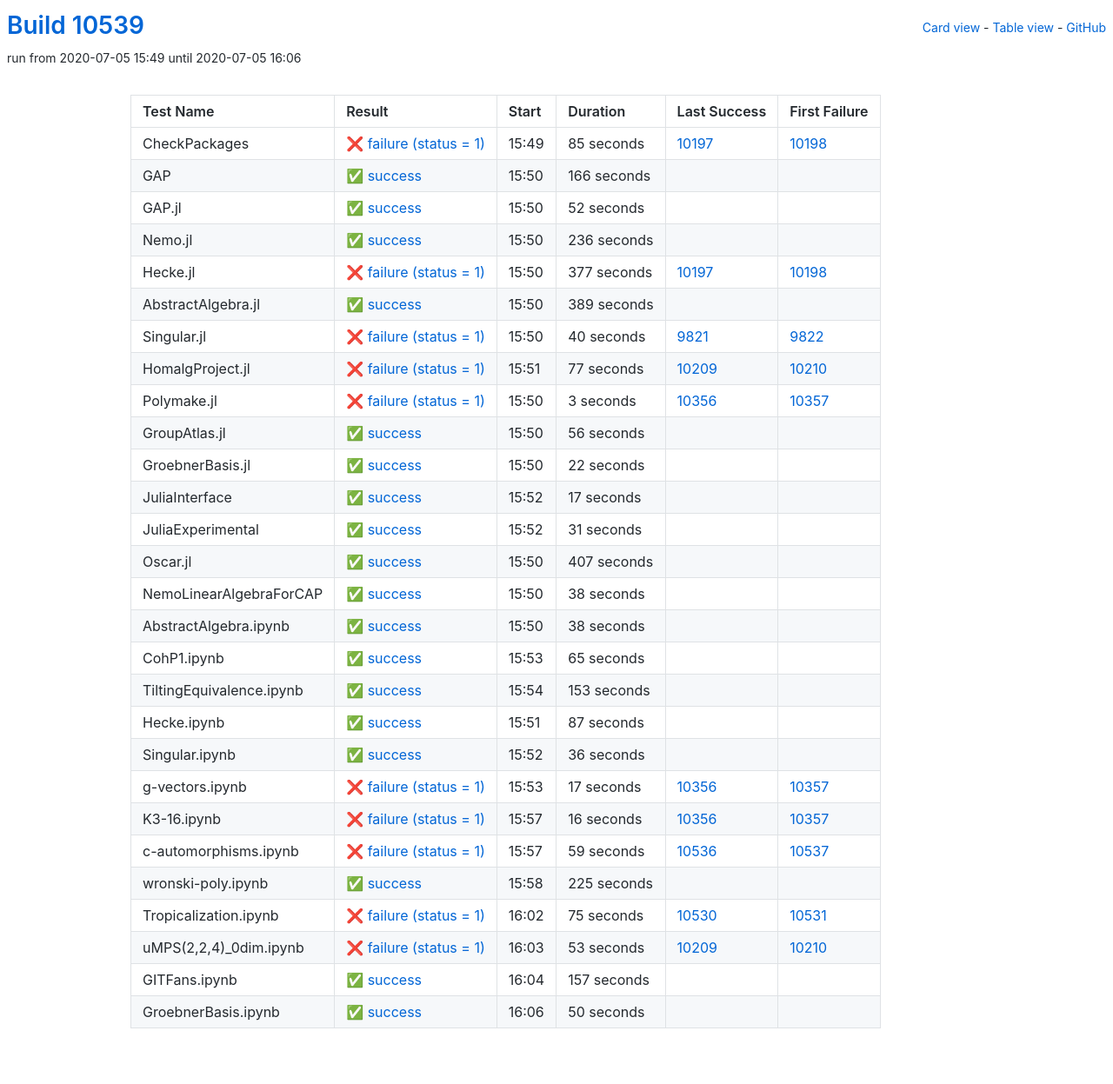
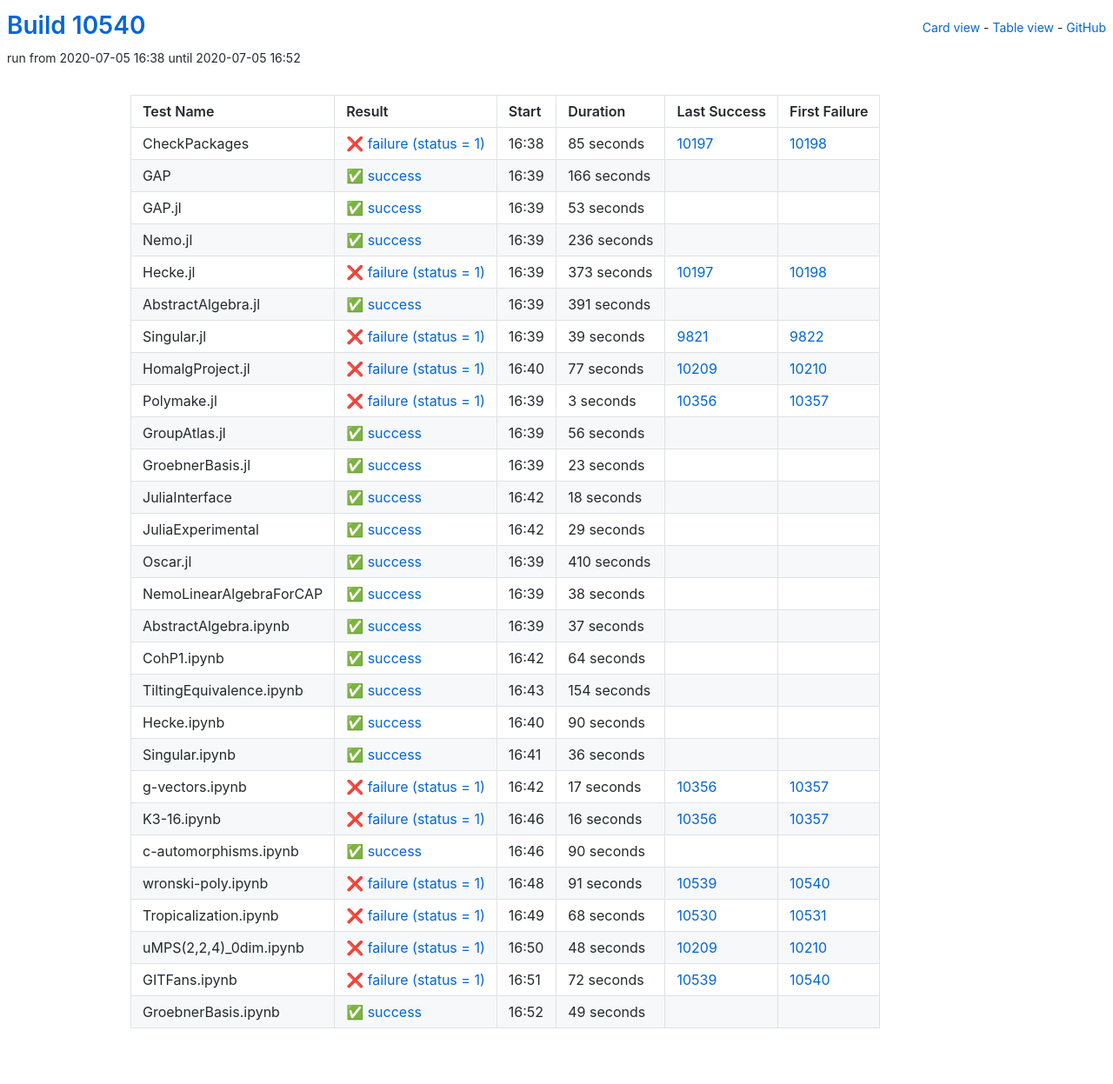
Before and after one commit to oscar-system/oscar-ci-status, a Jekyll site: the page built from table.html, in a window 1280 px wide. Shown: the whole page at 87% size. Built offline with Jekyll 4.4.1, drawn with Linux system fonts in a browser that asks for light colours.

Commit message:
Build #10540

```diff
--- a/_data/ci.yml
+++ b/_data/ci.yml
@@ -1,6 +1,6 @@
 ---
-build: 10539
-build_url: https://oscarci.mathematik.uni-kl.de/job/oscar/10539/
+build: 10540
+build_url: https://oscarci.mathematik.uni-kl.de/job/oscar/10540/
 job: oscar
 organization: oscar-system
 repo: oscar-ci-status
@@ -8,8 +8,8 @@ repourl: https://github.com/oscar-system/oscar-ci-status
 tests:
 - name: CheckPackages
   id: checkpackages
-  log: https://oscarci.mathematik.uni-kl.de/job/oscar/10539/artifact/logs/build-10539/CheckPackages.log
-  start: 2020-07-05 15:49
+  log: https://oscarci.mathematik.uni-kl.de/job/oscar/10540/artifact/logs/build-10540/CheckPackages.log
+  start: 2020-07-05 16:38
   success: false
   exitcode: 1
   status: failure
@@ -20,8 +20,8 @@ tests:
   first_failure_url: https://oscarci.mathematik.uni-kl.de/job/oscar/10198/
 - name: GAP
   id: gap
-  log: https://oscarci.mathematik.uni-kl.de/job/oscar/10539/artifact/logs/build-10539/GAP.log
-  start: 2020-07-05 15:50
+  log: https://oscarci.mathematik.uni-kl.de/job/oscar/10540/artifact/logs/build-10540/GAP.log
+  start: 2020-07-05 16:39
   success: true
   exitcode: 0
   status: success
@@ -32,20 +32,20 @@ tests:
   first_failure_url:
 - name: GAP.jl
   id: gap-jl
-  log: https://oscarci.mathematik.uni-kl.de/job/oscar/10539/artifact/logs/build-10539/GAP.jl.log
-  start: 2020-07-05 15:50
+  log: https://oscarci.mathematik.uni-kl.de/job/oscar/10540/artifact/logs/build-10540/GAP.jl.log
+  start: 2020-07-05 16:39
   success: true
   exitcode: 0
   status: success
-  duration: 52
+  duration: 53
   last_success: false
   last_success_url:
   first_failure: false
   first_failure_url:
 - name: Nemo.jl
   id: nemo-jl
-  log: https://oscarci.mathematik.uni-kl.de/job/oscar/10539/artifact/logs/build-10539/Nemo.jl.log
-  start: 2020-07-05 15:50
+  log: https://oscarci.mathematik.uni-kl.de/job/oscar/10540/artifact/logs/build-10540/Nemo.jl.log
+  start: 2020-07-05 16:39
   success: true
   exitcode: 0
   status: success
@@ -56,44 +56,44 @@ tests:
   first_failure_url:
 - name: Hecke.jl
   id: hecke-jl
-  log: https://oscarci.mathematik.uni-kl.de/job/oscar/10539/artifact/logs/build-10539/Hecke.jl.log
-  start: 2020-07-05 15:50
+  log: https://oscarci.mathematik.uni-kl.de/job/oscar/10540/artifact/logs/build-10540/Hecke.jl.log
+  start: 2020-07-05 16:39
   success: false
   exitcode: 1
   status: failure
-  duration: 377
+  duration: 373
   last_success: 10197
   last_success_url: https://oscarci.mathematik.uni-kl.de/job/oscar/10197/
   first_failure: 10198
   first_failure_url: https://oscarci.mathematik.uni-kl.de/job/oscar/10198/
 - name: AbstractAlgebra.jl
   id: abstractalgebra-jl
-  log: https://oscarci.mathematik.uni-kl.de/job/oscar/10539/artifact/logs/build-10539/AbstractAlgebra.jl.log
-  start: 2020-07-05 15:50
+  log: https://oscarci.mathematik.uni-kl.de/job/oscar/10540/artifact/logs/build-10540/AbstractAlgebra.jl.log
+  start: 2020-07-05 16:39
   success: true
   exitcode: 0
   status: success
-  duration: 389
+  duration: 391
   last_success: false
   last_success_url:
   first_failure: false
   first_failure_url:
 - name: Singular.jl
   id: singular-jl
-  log: https://oscarci.mathematik.uni-kl.de/job/oscar/10539/artifact/logs/build-10539/Singular.jl.log
-  start: 2020-07-05 15:50
+  log: https://oscarci.mathematik.uni-kl.de/job/oscar/10540/artifact/logs/build-10540/Singular.jl.log
+  start: 2020-07-05 16:39
   success: false
   exitcode: 1
   status: failure
-  duration: 40
+  duration: 39
   last_success: 9821
   last_success_url: https://oscarci.mathematik.uni-kl.de/job/oscar/9821/
   first_failure: 9822
   first_failure_url: https://oscarci.mathematik.uni-kl.de/job/oscar/9822/
 - name: HomalgProject.jl
   id: homalgproject-jl
-  log: https://oscarci.mathematik.uni-kl.de/job/oscar/10539/artifact/logs/build-10539/HomalgProject.jl.log
-  start: 2020-07-05 15:51
+  log: https://oscarci.mathematik.uni-kl.de/job/oscar/10540/artifact/logs/build-10540/HomalgProject.jl.log
+  start: 2020-07-05 16:40
   success: false
   exitcode: 1
   status: failure
@@ -104,8 +104,8 @@ tests:
   first_failure_url: https://oscarci.mathematik.uni-kl.de/job/oscar/10210/
 - name: Polymake.jl
   id: polymake-jl
-  log: https://oscarci.mathematik.uni-kl.de/job/oscar/10539/artifact/logs/build-10539/Polymake.jl.log
-  start: 2020-07-05 15:50
+  log: https://oscarci.mathematik.uni-kl.de/job/oscar/10540/artifact/logs/build-10540/Polymake.jl.log
+  start: 2020-07-05 16:39
   success: false
   exitcode: 1
   status: failure
@@ -116,8 +116,8 @@ tests:
   first_failure_url: https://oscarci.mathematik.uni-kl.de/job/oscar/10357/
 - name: GroupAtlas.jl
   id: groupatlas-jl
-  log: https://oscarci.mathematik.uni-kl.de/job/oscar/10539/artifact/logs/build-10539/GroupAtlas.jl.log
-  start: 2020-07-05 15:50
+  log: https://oscarci.mathematik.uni-kl.de/job/oscar/10540/artifact/logs/build-10540/GroupAtlas.jl.log
+  start: 2020-07-05 16:39
   success: true
   exitcode: 0
   status: success
@@ -128,56 +128,56 @@ tests:
   first_failure_url:
 - name: GroebnerBasis.jl
   id: groebnerbasis-jl
-  log: https://oscarci.mathematik.uni-kl.de/job/oscar/10539/artifact/logs/build-10539/GroebnerBasis.jl.log
-  start: 2020-07-05 15:50
+  log: https://oscarci.mathematik.uni-kl.de/job/oscar/10540/artifact/logs/build-10540/GroebnerBasis.jl.log
+  start: 2020-07-05 16:39
   success: true
   exitcode: 0
   status: success
-  duration: 22
+  duration: 23
   last_success: false
   last_success_url:
   first_failure: false
   first_failure_url:
 - name: JuliaInterface
   id: juliainterface
-  log: https://oscarci.mathematik.uni-kl.de/job/oscar/10539/artifact/logs/build-10539/JuliaInterface.log
-  start: 2020-07-05 15:52
+  log: https://oscarci.mathematik.uni-kl.de/job/oscar/10540/artifact/logs/build-10540/JuliaInterface.log
+  start: 2020-07-05 16:42
   success: true
   exitcode: 0
   status: success
-  duration: 17
+  duration: 18
   last_success: false
   last_success_url:
   first_failure: false
   first_failure_url:
 - name: JuliaExperimental
   id: juliaexperimental
-  log: https://oscarci.mathematik.uni-kl.de/job/oscar/10539/artifact/logs/build-10539/JuliaExperimental.log
-  start: 2020-07-05 15:52
+  log: https://oscarci.mathematik.uni-kl.de/job/oscar/10540/artifact/logs/build-10540/JuliaExperimental.log
+  start: 2020-07-05 16:42
   success: true
   exitcode: 0
   status: success
-  duration: 31
+  duration: 29
   last_success: false
   last_success_url:
   first_failure: false
   first_failure_url:
 - name: Oscar.jl
   id: oscar-jl
-  log: https://oscarci.mathematik.uni-kl.de/job/oscar/10539/artifact/logs/build-10539/Oscar.jl.log
-  start: 2020-07-05 15:50
+  log: https://oscarci.mathematik.uni-kl.de/job/oscar/10540/artifact/logs/build-10540/Oscar.jl.log
+  start: 2020-07-05 16:39
   success: true
   exitcode: 0
   status: success
-  duration: 407
+  duration: 410
   last_success: false
   last_success_url:
   first_failure: false
   first_failure_url:
 - name: NemoLinearAlgebraForCAP
   id: nemolinearalgebraforcap
-  log: https://oscarci.mathematik.uni-kl.de/job/oscar/10539/artifact/logs/build-10539/NemoLinearAlgebraForCAP.log
-  start: 2020-07-05 15:50
+  log: https://oscarci.mathematik.uni-kl.de/job/oscar/10540/artifact/logs/build-10540/NemoLinearAlgebraForCAP.log
+  start: 2020-07-05 16:39
   success: true
   exitcode: 0
   status: success
@@ -188,56 +188,56 @@ tests:
   first_failure_url:
 - name: AbstractAlgebra.ipynb
   id: abstractalgebra-ipynb
-  log: https://oscarci.mathematik.uni-kl.de/job/oscar/10539/artifact/logs/build-10539/AbstractAlgebra.ipynb.log
-  start: 2020-07-05 15:50
+  log: https://oscarci.mathematik.uni-kl.de/job/oscar/10540/artifact/logs/build-10540/AbstractAlgebra.ipynb.log
+  start: 2020-07-05 16:39
   success: true
   exitcode: 0
   status: success
-  duration: 38
+  duration: 37
   last_success: false
   last_success_url:
   first_failure: false
   first_failure_url:
 - name: CohP1.ipynb
   id: cohp1-ipynb
-  log: https://oscarci.mathematik.uni-kl.de/job/oscar/10539/artifact/logs/build-10539/CohP1.ipynb.log
-  start: 2020-07-05 15:53
+  log: https://oscarci.mathematik.uni-kl.de/job/oscar/10540/artifact/logs/build-10540/CohP1.ipynb.log
+  start: 2020-07-05 16:42
   success: true
   exitcode: 0
   status: success
-  duration: 65
+  duration: 64
   last_success: false
   last_success_url:
   first_failure: false
   first_failure_url:
 - name: TiltingEquivalence.ipynb
   id: tiltingequivalence-ipynb
-  log: https://oscarci.mathematik.uni-kl.de/job/oscar/10539/artifact/logs/build-10539/TiltingEquivalence.ipynb.log
-  start: 2020-07-05 15:54
+  log: https://oscarci.mathematik.uni-kl.de/job/oscar/10540/artifact/logs/build-10540/TiltingEquivalence.ipynb.log
+  start: 2020-07-05 16:43
   success: true
   exitcode: 0
   status: success
-  duration: 153
+  duration: 154
   last_success: false
   last_success_url:
   first_failure: false
   first_failure_url:
 - name: Hecke.ipynb
   id: hecke-ipynb
-  log: https://oscarci.mathematik.uni-kl.de/job/oscar/10539/artifact/logs/build-10539/Hecke.ipynb.log
-  start: 2020-07-05 15:51
+  log: https://oscarci.mathematik.uni-kl.de/job/oscar/10540/artifact/logs/build-10540/Hecke.ipynb.log
+  start: 2020-07-05 16:40
   success: true
   exitcode: 0
   status: success
-  duration: 87
+  duration: 90
   last_success: false
   last_success_url:
   first_failure: false
   first_failure_url:
 - name: Singular.ipynb
   id: singular-ipynb
-  log: https://oscarci.mathematik.uni-kl.de/job/oscar/10539/artifact/logs/build-10539/Singular.ipynb.log
-  start: 2020-07-05 15:52
+  log: https://oscarci.mathematik.uni-kl.de/job/oscar/10540/artifact/logs/build-10540/Singular.ipynb.log
+  start: 2020-07-05 16:41
   success: true
   exitcode: 0
   status: success
@@ -248,8 +248,8 @@ tests:
   first_failure_url:
 - name: g-vectors.ipynb
   id: g-vectors-ipynb
-  log: https://oscarci.mathematik.uni-kl.de/job/oscar/10539/artifact/logs/build-10539/g-vectors.ipynb.log
-  start: 2020-07-05 15:53
+  log: https://oscarci.mathematik.uni-kl.de/job/oscar/10540/artifact/logs/build-10540/g-vectors.ipynb.log
+  start: 2020-07-05 16:42
   success: false
   exitcode: 1
   status: failure
@@ -260,8 +260,8 @@ tests:
   first_failure_url: https://oscarci.mathematik.uni-kl.de/job/oscar/10357/
 - name: K3-16.ipynb
   id: k3-16-ipynb
-  log: https://oscarci.mathematik.uni-kl.de/job/oscar/10539/artifact/logs/build-10539/K3-16.ipynb.log
-  start: 2020-07-05 15:57
+  log: https://oscarci.mathematik.uni-kl.de/job/oscar/10540/artifact/logs/build-10540/K3-16.ipynb.log
+  start: 2020-07-05 16:46
   success: false
   exitcode: 1
   status: failure
@@ -272,73 +272,73 @@ tests:
   first_failure_url: https://oscarci.mathematik.uni-kl.de/job/oscar/10357/
 - name: c-automorphisms.ipynb
   id: c-automorphisms-ipynb
-  log: https://oscarci.mathematik.uni-kl.de/job/oscar/10539/artifact/logs/build-10539/c-automorphisms.ipynb.log
-  start: 2020-07-05 15:57
-  success: false
-  exitcode: 1
-  status: failure
-  duration: 59
-  last_success: 10536
-  last_success_url: https://oscarci.mathematik.uni-kl.de/job/oscar/10536/
-  first_failure: 10537
-  first_failure_url: https://oscarci.mathematik.uni-kl.de/job/oscar/10537/
-- name: wronski-poly.ipynb
-  id: wronski-poly-ipynb
-  log: https://oscarci.mathematik.uni-kl.de/job/oscar/10539/artifact/logs/build-10539/wronski-poly.ipynb.log
-  start: 2020-07-05 15:58
+  log: https://oscarci.mathematik.uni-kl.de/job/oscar/10540/artifact/logs/build-10540/c-automorphisms.ipynb.log
+  start: 2020-07-05 16:46
   success: true
   exitcode: 0
   status: success
-  duration: 225
+  duration: 90
   last_success: false
   last_success_url:
   first_failure: false
   first_failure_url:
-- name: Tropicalization.ipynb
-  id: tropicalization-ipynb
-  log: https://oscarci.mathematik.uni-kl.de/job/oscar/10539/artifact/logs/build-10539/Tropicalization.ipynb.log
-  start: 2020-07-05 16:02
+- name: wronski-poly.ipynb
+  id: wronski-poly-ipynb
+  log: https://oscarci.mathematik.uni-kl.de/job/oscar/10540/artifact/logs/build-10540/wronski-poly.ipynb.log
+  start: 2020-07-05 16:48
   success: false
   exitcode: 1
   status: failure
-  duration: 75
+  duration: 91
+  last_success: 10539
+  last_success_url: https://oscarci.mathematik.uni-kl.de/job/oscar/10539/
+  first_failure: 10540
+  first_failure_url: https://oscarci.mathematik.uni-kl.de/job/oscar/10540/
+- name: Tropicalization.ipynb
+  id: tropicalization-ipynb
+  log: https://oscarci.mathematik.uni-kl.de/job/oscar/10540/artifact/logs/build-10540/Tropicalization.ipynb.log
+  start: 2020-07-05 16:49
+  success: false
+  exitcode: 1
+  status: failure
+  duration: 68
   last_success: 10530
   last_success_url: https://oscarci.mathematik.uni-kl.de/job/oscar/10530/
   first_failure: 10531
   first_failure_url: https://oscarci.mathematik.uni-kl.de/job/oscar/10531/
 - name: uMPS(2,2,4)_0dim.ipynb
   id: umps-2-2-4-0dim-ipynb
-  log: https://oscarci.mathematik.uni-kl.de/job/oscar/10539/artifact/logs/build-10539/uMPS-2-2-4-_0dim.ipynb.log
-  start: 2020-07-05 16:03
+  log: https://oscarci.mathematik.uni-kl.de/job/oscar/10540/artifact/logs/build-10540/uMPS-2-2-4-_0dim.ipynb.log
+  start: 2020-07-05 16:50
   success: false
   exitcode: 1
   status: failure
-  duration: 53
+  duration: 48
   last_success: 10209
   last_success_url: https://oscarci.mathematik.uni-kl.de/job/oscar/10209/
   first_failure: 10210
   first_failure_url: https://oscarci.mathematik.uni-kl.de/job/oscar/10210/
 - name: GITFans.ipynb
   id: gitfans-ipynb
-  log: https://oscarci.mathematik.uni-kl.de/job/oscar/10539/artifact/logs/build-10539/GITFans.ipynb.log
-  start: 2020-07-05 16:04
+  log: https://oscarci.mathematik.uni-kl.de/job/oscar/10540/artifact/logs/build-10540/GITFans.ipynb.log
+  start: 2020-07-05 16:51
+  success: false
+  exitcode: 1
+  status: failure
+  duration: 72
+  last_success: 10539
+  last_success_url: https://oscarci.mathematik.uni-kl.de/job/oscar/10539/
+  first_failure: 10540
+  first_failure_url: https://oscarci.mathematik.uni-kl.de/job/oscar/10540/
+- name: GroebnerBasis.ipynb
+  id: groebnerbasis-ipynb
+  log: https://oscarci.mathematik.uni-kl.de/job/oscar/10540/artifact/logs/build-10540/GroebnerBasis.ipynb.log
+  start: 2020-07-05 16:52
   success: true
   exitcode: 0
   status: success
-  duration: 157
+  duration: 49
   last_success: false
   last_success_url:
   first_failure: false
   first_failure_url:
-- name: GroebnerBasis.ipynb
-  id: groebnerbasis-ipynb
-  log: https://oscarci.mathematik.uni-kl.de/job/oscar/10539/artifact/logs/build-10539/GroebnerBasis.ipynb.log
-  start: 2020-07-05 16:06
-  success: true
-  exitcode: 0
-  status: success
-  duration: 50
-  last_success: false
-  last_success_url:
-  first_failure: false
-  first_failure_url:
```
Also changed, not shown: README.md.
